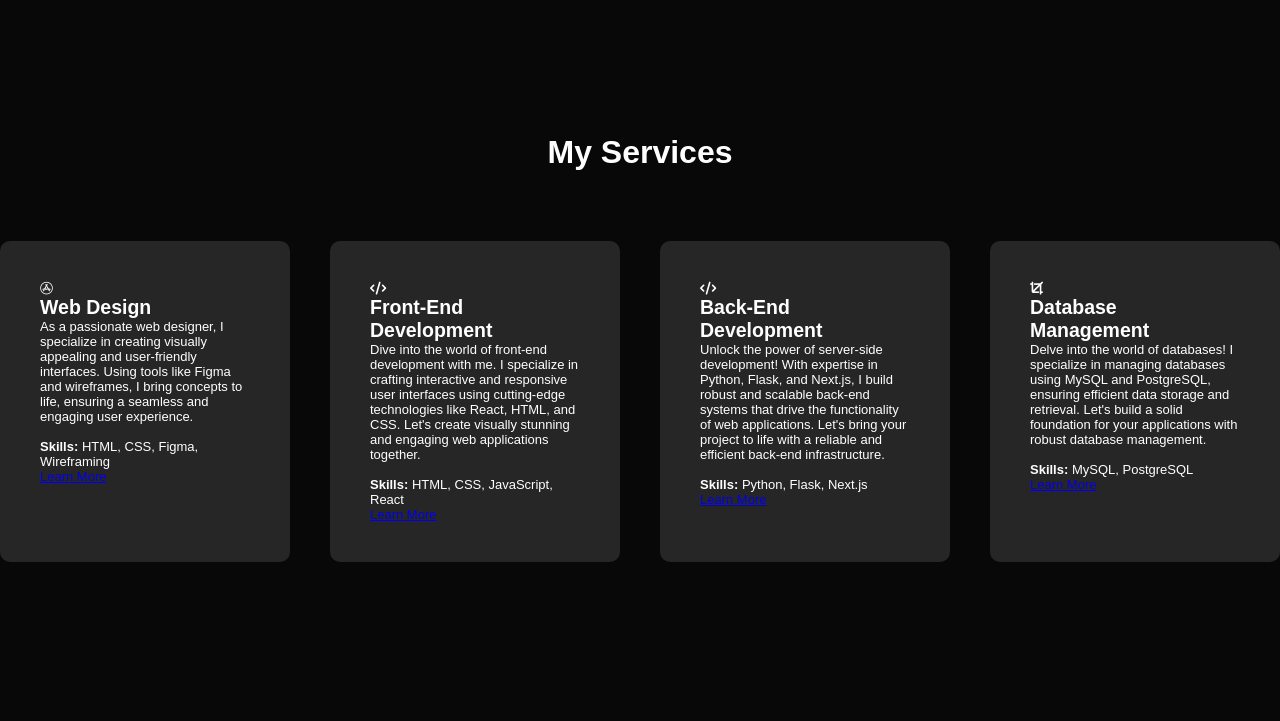
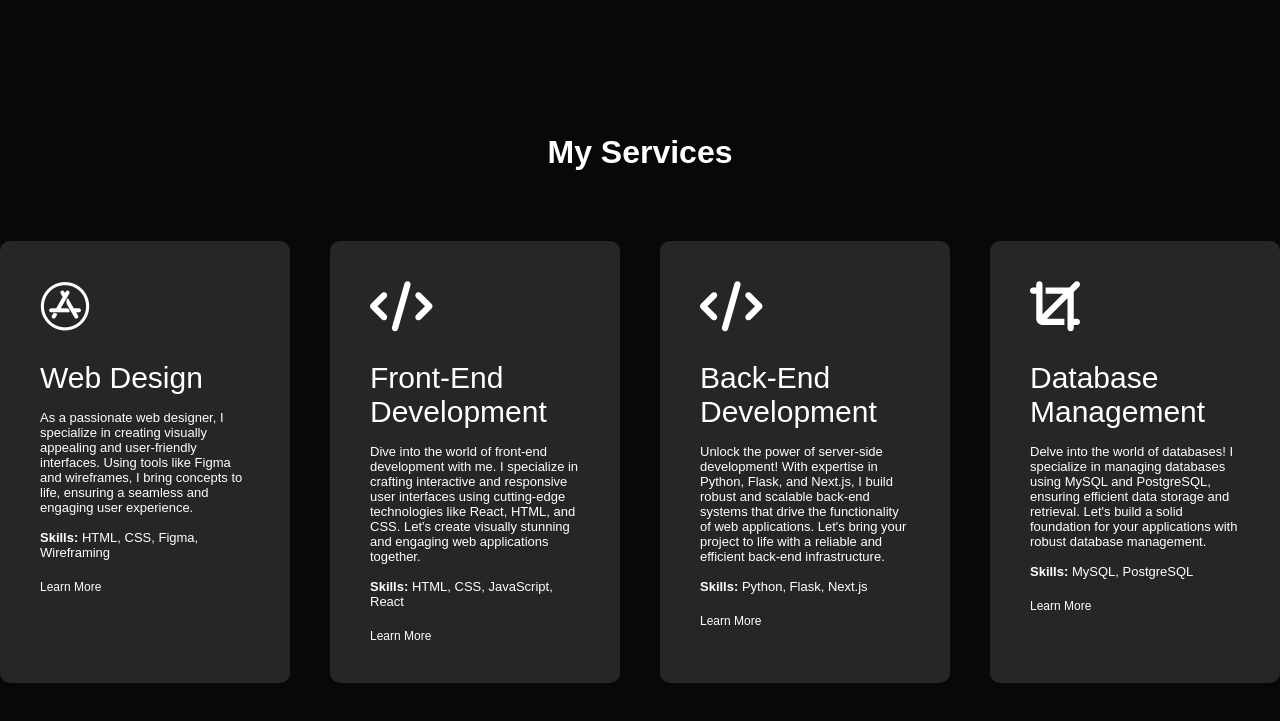
Before and after one commit to mugeshi/portfolio, a plain HTML site: page index.html in a window 1280 px wide. Shown: the part 1235-1956 px from the top of the page. Before the commit the page ends 1837 px from the top, so only its background shows below. Drawn offline with Linux system fonts and the light colour scheme.

Commit message:
updated servicepage

```diff
--- a/index.html
+++ b/index.html
@@ -92,7 +92,7 @@ Beyond the screen, you'll find me exploring the latest tech trends, sipping on c
                 <br><br>
                 <strong>Skills:</strong> HTML, CSS, Figma, Wireframing
                 <br>
-                <a href="#" class="learn-more">Learn More</a>
+                <a href="#" class="Learn-more">Learn More</a>
                 </p>
         </div>
 
@@ -104,7 +104,7 @@ Beyond the screen, you'll find me exploring the latest tech trends, sipping on c
             <br><br>
             <strong>Skills:</strong> HTML, CSS, JavaScript, React
             <br>
-            <a href="#" class="learn-more">Learn More</a>
+            <a href="#" class="Learn-more">Learn More</a>
             </p>
         </div>
 
@@ -116,7 +116,7 @@ Beyond the screen, you'll find me exploring the latest tech trends, sipping on c
             <br><br>
             <strong>Skills:</strong> Python, Flask, Next.js
             <br>
-            <a href="#" class="learn-more">Learn More</a>
+            <a href="#" class="Learn-more">Learn More</a>
             </p>
         </div>
 
@@ -128,7 +128,7 @@ Beyond the screen, you'll find me exploring the latest tech trends, sipping on c
             <br><br>
             <strong>Skills:</strong> MySQL, PostgreSQL
             <br>
-            <a href="#" class="learn-more">Learn More</a>
+            <a href="#" class="Learn-more">Learn More</a>
             </p>
         </div>
     </div>
--- a/style.css
+++ b/style.css
@@ -211,5 +211,27 @@ margin-bottom: 20px;
     font-size: 13px;
     font-weight: 300;
     border-radius: 10px;
+    transition: background 0.5s, transform 0.5s;
 
 }
+
+.services-list div i{
+    font-size: 50px;
+    margin-bottom: 30px;
+}
+.services-list div h2{
+    font-size: 30px;
+    font-weight: 500;
+    margin-bottom: 15px;
+}
+.services-list div a{
+    text-decoration: none;
+    color: #fff;
+    font-size: 12px;
+    margin-top: 20px;
+    display: inline-block;
+}
+.services-list div:hover{
+    background: #ff004f;
+    transform: translate(-10px);
+}
```
